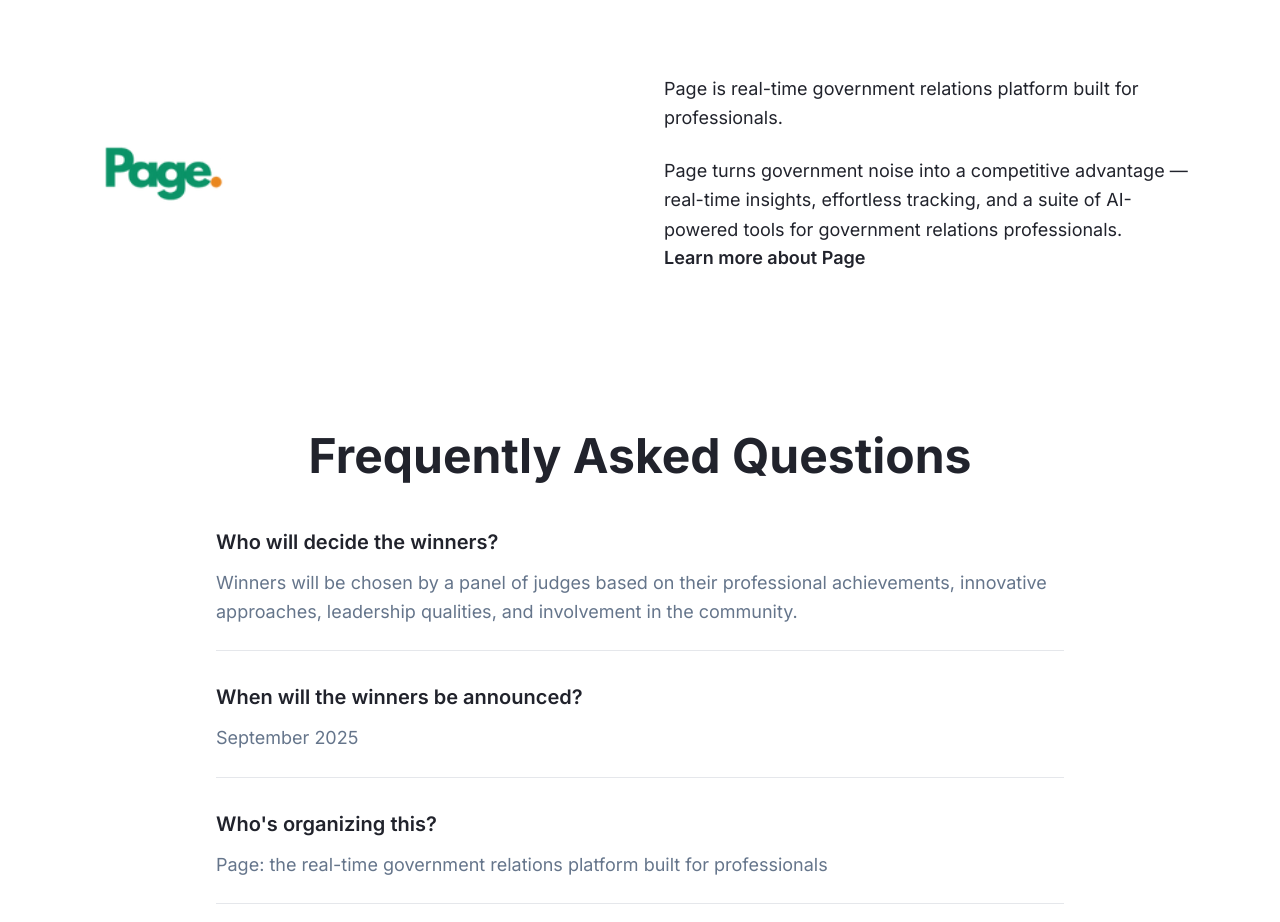
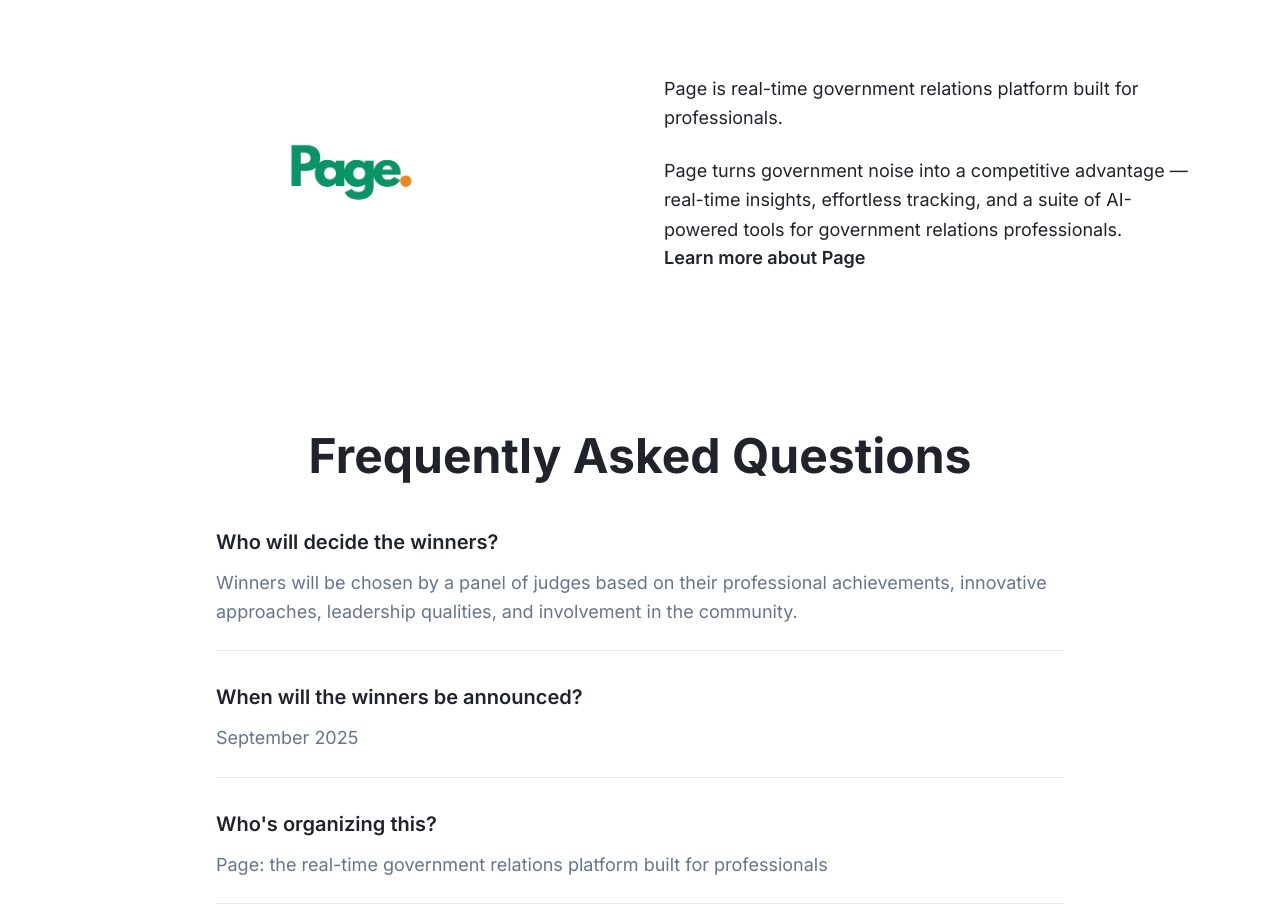
Before and after one commit to brettchang/rising30-leaders-nominate, a React (Vite) app: page / in a window 1280 px wide. Shown: the part 2240-3162 px from the top of the page. Built offline with nearby package versions, Linux system fonts and the light colour scheme.

Commit message:
Change logo image and center
Updated the logo image in the PageInfo component and centered it within its column.

```diff
--- a/src/components/PageInfo.tsx
+++ b/src/components/PageInfo.tsx
@@ -4,9 +4,9 @@ const PageInfo = () => {
       <div className="max-w-6xl mx-auto px-6">
         <div className="grid md:grid-cols-2 gap-12 items-center">
           {/* Logo Column */}
-          <div className="flex justify-center md:justify-start">
+          <div className="flex justify-center">
             <img
-              src="/lovable-uploads/acc7899c-082c-4839-95e5-c9d8f3020c75.png"
+              src="/lovable-uploads/43b04b5b-4ef4-4e57-9b23-7e47a54752f6.png"
               alt="Page logo"
               className="h-24 w-auto"
             />
```
Also changed, not shown: public/lovable-uploads/43b04b5b-4ef4-4e57-9b23-7e47a54752f6.png (added).
